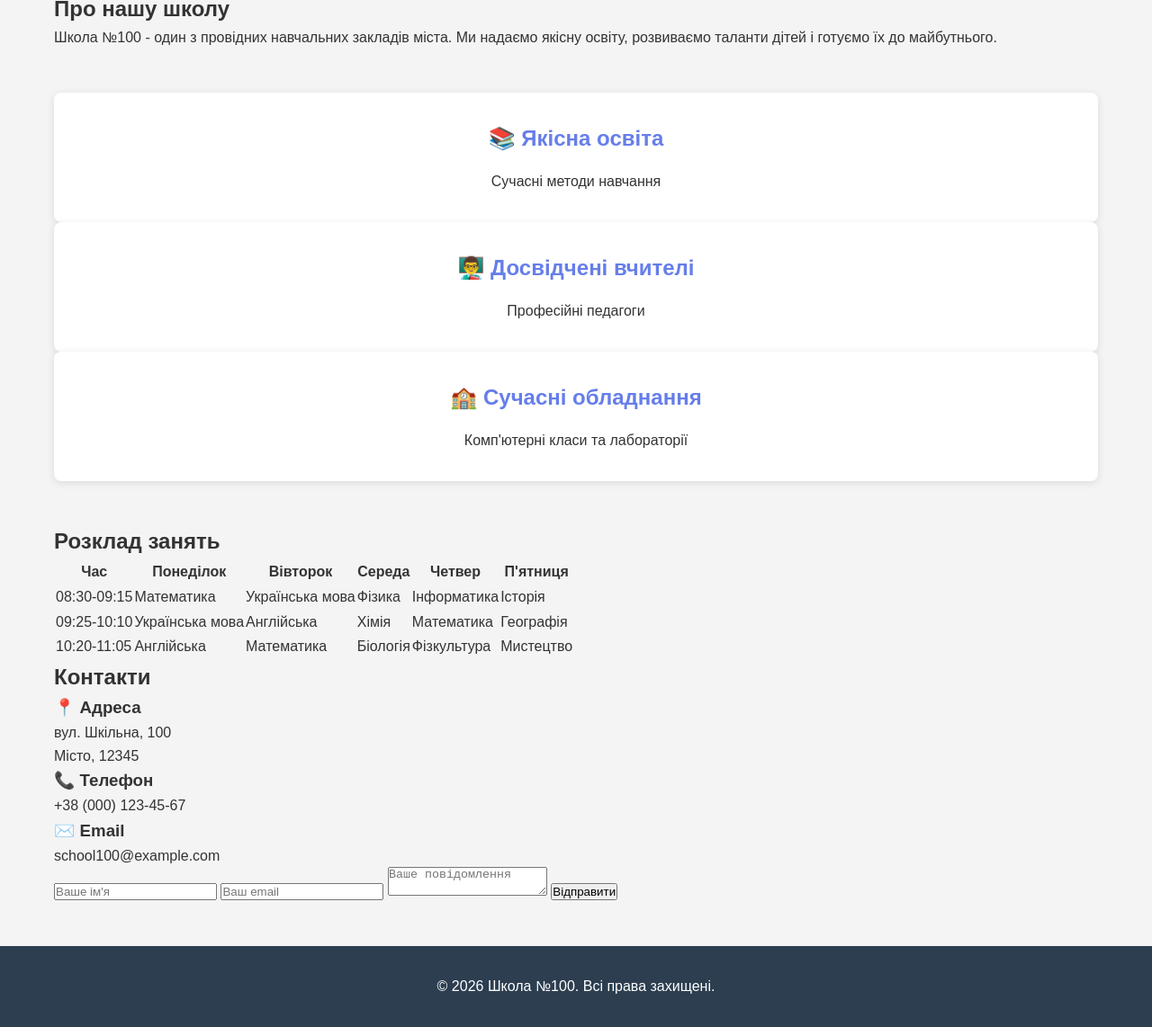
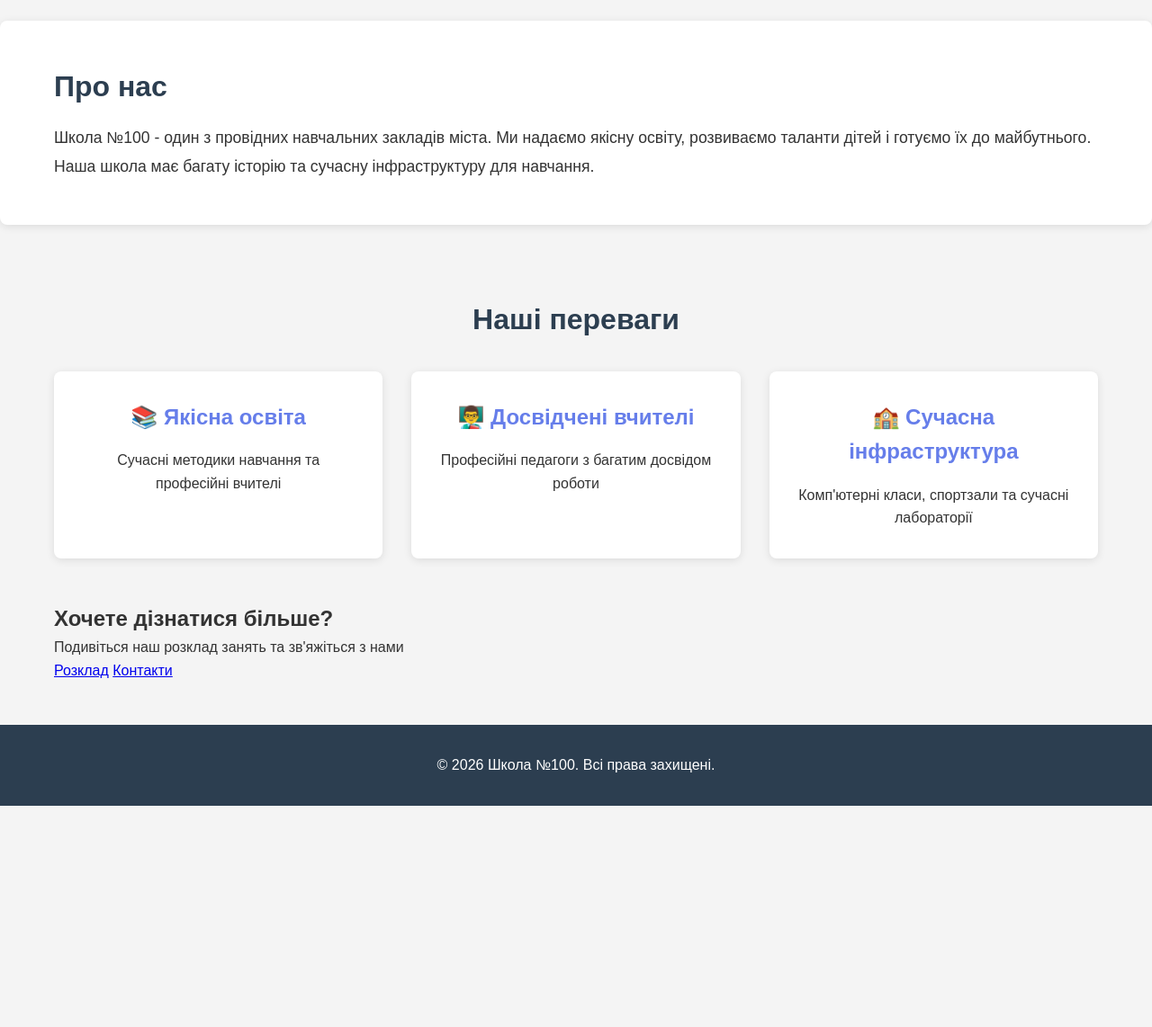
Before and after one commit to svitlozp/school-100, a plain HTML site: page index.html in a window 1280 px wide. Shown: the part 423-1565 px from the top of the page at 90% size. After the commit the page ends 1319 px from the top, so only its background shows below. Drawn offline with Linux system fonts and the light colour scheme.

Commit message:
Update index.html with new content

```diff
--- a/index.html
+++ b/index.html
@@ -3,125 +3,75 @@
 <head>
     <meta charset="UTF-8">
     <meta name="viewport" content="width=device-width, initial-scale=1.0">
-    <title>Школа №100</title>
+    <title>Школа №100 - Головна сторінка</title>
     <link rel="stylesheet" href="style.css">
 </head>
 <body>
-    <header>
     <nav class="navbar">
         <div class="container">
             <div class="logo">Школа №100</div>
             <ul class="nav-links">
-                    <li><a href="#home">Головна</a></li>
-                    <li><a href="#about">Про школу</a></li>
-                    <li><a href="#schedule">Розклад</a></li>
-                    <li><a href="#contact">Контакти</a></li>
+                <li><a href="index.html">Головна</a></li>
+                <li><a href="about.html">Про школу</a></li>
+                <li><a href="schedule.html">Розклад</a></li>
+                <li><a href="contacts.html">Контакти</a></li>
             </ul>
         </div>
     </nav>
-    </header>
 
-    <section id="home" class="hero">
+    <header class="hero">
         <div class="container">
             <h1>Ласкаво просимо до Школи №100</h1>
             <p>Якісна освіта для всіх дітей</p>
-            <button class="btn">Дізнатися більше</button>
+            <a href="about.html" class="btn">Дізнатися більше</a>
+        </div>
+    </header>
+
+    <main>
+        <section class="info">
+            <div class="container">
+                <h2>Про нас</h2>
+                <p>Школа №100 - один з провідних навчальних закладів міста. Ми надаємо якісну освіту, розвиваємо таланти дітей і готуємо їх до майбутнього.</p>
+                <p>Наша школа має багату історію та сучасну інфраструктуру для навчання.</p>
             </div>
         </section>
 
-    <section id="about" class="about">
+        <section class="features">
             <div class="container">
-            <h2>Про нашу школу</h2>
-            <p>Школа №100 - один з провідних навчальних закладів міста. Ми надаємо якісну освіту, розвиваємо таланти дітей і готуємо їх до майбутнього.</p>
-            <div class="features">
+                <h2>Наші переваги</h2>
+                <div class="feature-grid">
                     <div class="feature">
                         <h3>📚 Якісна освіта</h3>
-                    <p>Сучасні методи навчання</p>
+                        <p>Сучасні методики навчання та професійні вчителі</p>
                     </div>
                     <div class="feature">
                         <h3>👨‍🏫 Досвідчені вчителі</h3>
-                    <p>Професійні педагоги</p>
+                        <p>Професійні педагоги з багатим досвідом роботи</p>
                     </div>
                     <div class="feature">
-                    <h3>🏫 Сучасні обладнання</h3>
-                    <p>Комп'ютерні класи та лабораторії</p>
+                        <h3>🏫 Сучасна інфраструктура</h3>
+                        <p>Комп'ютерні класи, спортзали та сучасні лабораторії</p>
                     </div>
                 </div>
             </div>
         </section>
 
-    <section id="schedule" class="schedule">
+        <section class="cta">
             <div class="container">
-            <h2>Розклад занять</h2>
-            <table class="schedule-table">
-                <tr>
-                    <th>Час</th>
-                    <th>Понеділок</th>
-                    <th>Вівторок</th>
-                    <th>Середа</th>
-                    <th>Четвер</th>
-                    <th>П'ятниця</th>
-                </tr>
-                <tr>
-                    <td>08:30-09:15</td>
-                    <td>Математика</td>
-                    <td>Українська мова</td>
-                    <td>Фізика</td>
-                    <td>Інформатика</td>
-                    <td>Історія</td>
-                </tr>
-                <tr>
-                    <td>09:25-10:10</td>
-                    <td>Українська мова</td>
-                    <td>Англійська</td>
-                    <td>Хімія</td>
-                    <td>Математика</td>
-                    <td>Географія</td>
-                </tr>
-                <tr>
-                    <td>10:20-11:05</td>
-                    <td>Англійська</td>
-                    <td>Математика</td>
-                    <td>Біологія</td>
-                    <td>Фізкультура</td>
-                    <td>Мистецтво</td>
-                </tr>
-            </table>
+                <h2>Хочете дізнатися більше?</h2>
+                <p>Подивіться наш розклад занять та зв'яжіться з нами</p>
+                <div class="cta-buttons">
+                    <a href="schedule.html" class="btn">Розклад</a>
+                    <a href="contacts.html" class="btn">Контакти</a>
+                </div>
             </div>
         </section>
-
-    <section id="contact" class="contact">
-        <div class="container">
-            <h2>Контакти</h2>
-            <div class="contact-info">
-                <div class="contact-item">
-                    <h3>📍 Адреса</h3>
-                    <p>вул. Шкільна, 100<br>Місто, 12345</p>
-                </div>
-                <div class="contact-item">
-                    <h3>📞 Телефон</h3>
-                    <p>+38 (000) 123-45-67</p>
-                </div>
-                <div class="contact-item">
-                    <h3>✉️ Email</h3>
-                    <p>school100@example.com</p>
-                </div>
-            </div>
-            <form class="contact-form">
-                <input type="text" placeholder="Ваше ім'я" required>
-                <input type="email" placeholder="Ваш email" required>
-                <textarea placeholder="Ваше повідомлення" required></textarea>
-                <button type="submit" class="btn">Відправити</button>
-            </form>
-        </div>
-    </section>
+    </main>
 
     <footer>
         <div class="container">
             <p>&copy; 2026 Школа №100. Всі права захищені.</p>
         </div>
     </footer>
-
-    <script src="script.js"></script>
 </body>
 </html>
```
Lines whose indentation alone changed are shown as unchanged.
